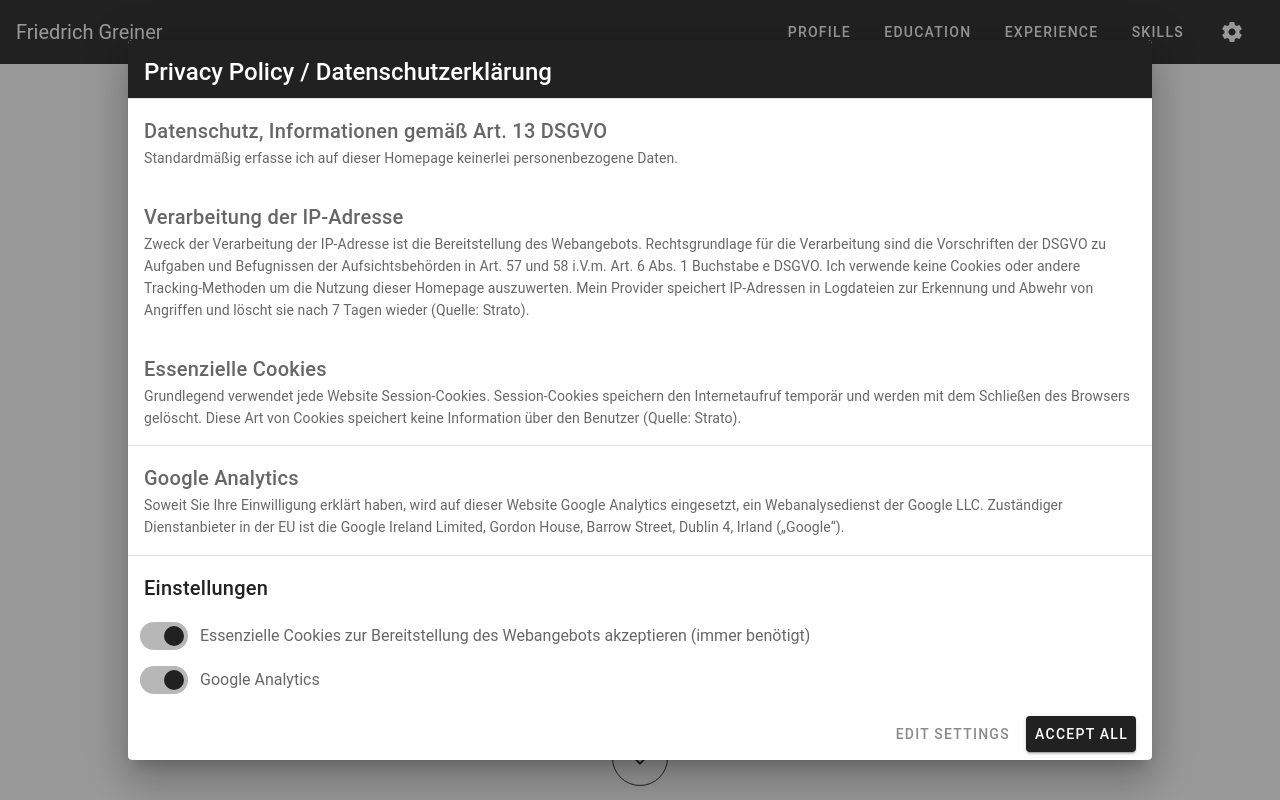
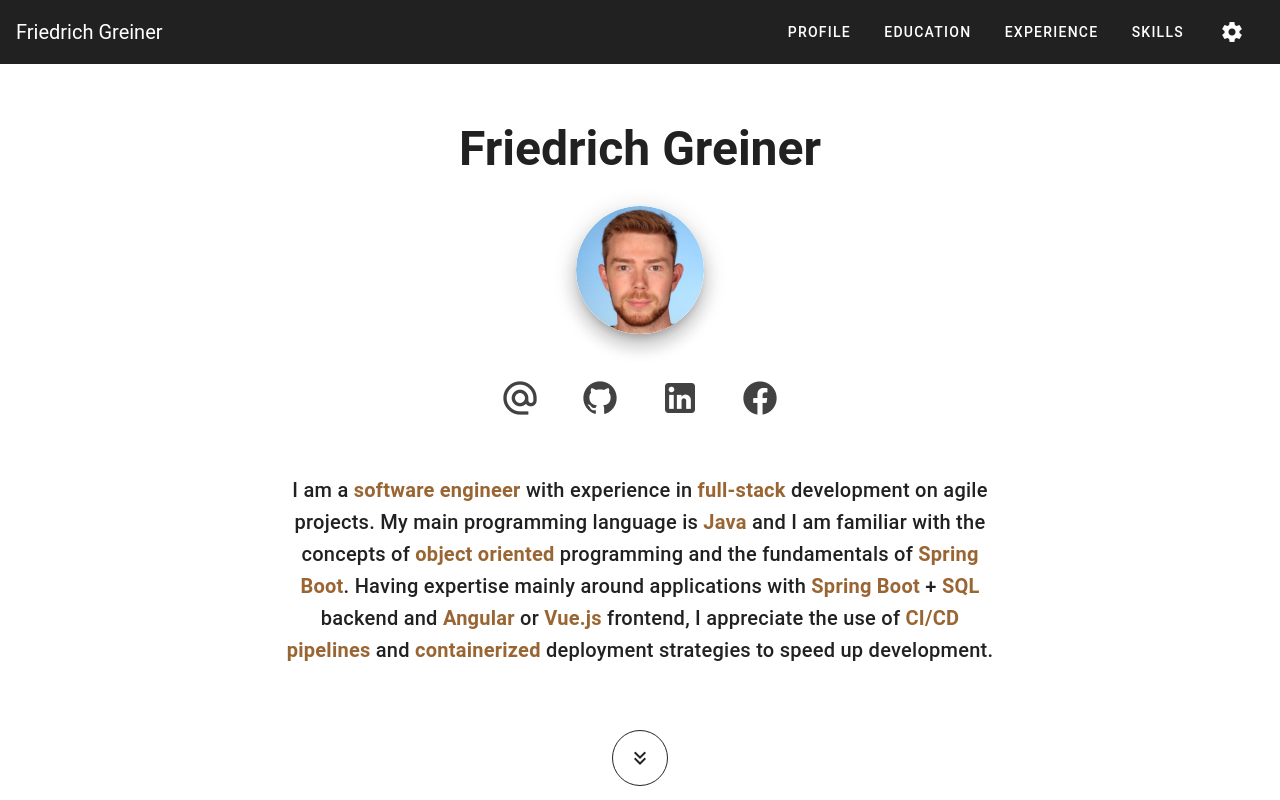
Before and after one commit to frgreiner/frgreiner.github.io, a Vue app in the folder vue-frontend/: page / in a window 1280 px wide. Shown: the top 800 px of the page. Built offline with nearby package versions, Linux system fonts and the light colour scheme.

Commit message:
disable google analytics

```diff
--- a/vue-frontend/src/App.vue
+++ b/vue-frontend/src/App.vue
@@ -5,40 +5,43 @@
     <router-view />
 
     <!-- hidden status elements -->
-    <privacy-policy />
+    <!--<privacy-policy />-->
   </v-app>
 </template>
 
 <script>
-import Vue from "vue";
-import VueGtag from "vue-gtag";
+/**
+ * disabled all google analytics related methods until a dsgvo conform information is available
+ */
+//import Vue from "vue";
+//import VueGtag from "vue-gtag";
 import AppBar from "./components/core/AppBar";
 import NavDrawer from "@/components/core/NavDrawer";
-import PrivacyPolicy from "./components/dialog/PrivacyPolicy";
+//import PrivacyPolicy from "./components/dialog/PrivacyPolicy";
 
 export default {
   name: "App",
 
   components: {
     AppBar,
-    PrivacyPolicy,
+    //PrivacyPolicy,
     NavDrawer,
   },
   mounted() {
-    this.handleTracking();
+    /*this.handleTracking();
     if (this.$gtag) {
       this.$gtag.event("page-loaded");
-    }
+    }*/
   },
   computed: {
     darkMode() {
       return this.$store.state.theme.darkMode;
     },
-    googleAnalytics: {
+    /*googleAnalytics: {
       get() {
         return this.$store.state.dsgvo.googleAnalytics;
       },
-    },
+    },*/
   },
   watch: {
     // handle dark mode on/off
@@ -46,12 +49,12 @@ export default {
       this.$vuetify.theme.dark = newMode;
     },
     // handle cookie settings changes
-    googleAnalytics() {
+    /*googleAnalytics() {
       this.handleTracking();
-    },
+    },*/
   },
   methods: {
-    handleTracking() {
+    /*handleTracking() {
       // enable google analytics
       if (this.googleAnalytics && this.$store.state.dsgvo.accepted) {
         Vue.use(VueGtag, {
@@ -67,7 +70,7 @@ export default {
           window.location.reload();
         }
       }
-    },
+    },*/
   },
 };
 </script>
--- a/vue-frontend/src/components/core/AppBar.vue
+++ b/vue-frontend/src/components/core/AppBar.vue
@@ -47,11 +47,10 @@
             label="Dark Theme"
           ></v-switch>
         </v-list-item>
-        <v-divider></v-divider>
+        <!--<v-divider></v-divider>
         <v-list-item @click="$store.commit('dsgvo/accept', false)">
           <v-list-item-title>Privacy Policy</v-list-item-title>
-        </v-list-item>
-        <privacy-policy />
+        </v-list-item>-->
       </v-list>
     </v-menu>
   </v-app-bar>
--- a/vue-frontend/src/components/core/NavDrawer.vue
+++ b/vue-frontend/src/components/core/NavDrawer.vue
@@ -66,6 +66,7 @@ export default {
     },
   },
   created() {
+    this.$store.commit("navigation/setDrawer", false);
     window.addEventListener("resize", this.resizeHandler);
   },
   destroyed() {
--- a/vue-frontend/src/store/dsgvo/index.js
+++ b/vue-frontend/src/store/dsgvo/index.js
@@ -3,7 +3,7 @@ export default {
   state: {
     accepted: false,
     essential: true,
-    googleAnalytics: true,
+    //googleAnalytics: true,
   },
   getters: {},
   mutations: {
@@ -14,9 +14,9 @@ export default {
       state.essential = value;
       state.accepted = false;
     },
-    setGoogleAnalytics(state, value) {
+    /*setGoogleAnalytics(state, value) {
       state.googleAnalytics = value;
       state.accepted = false;
-    },
+    },*/
   },
 };
```
